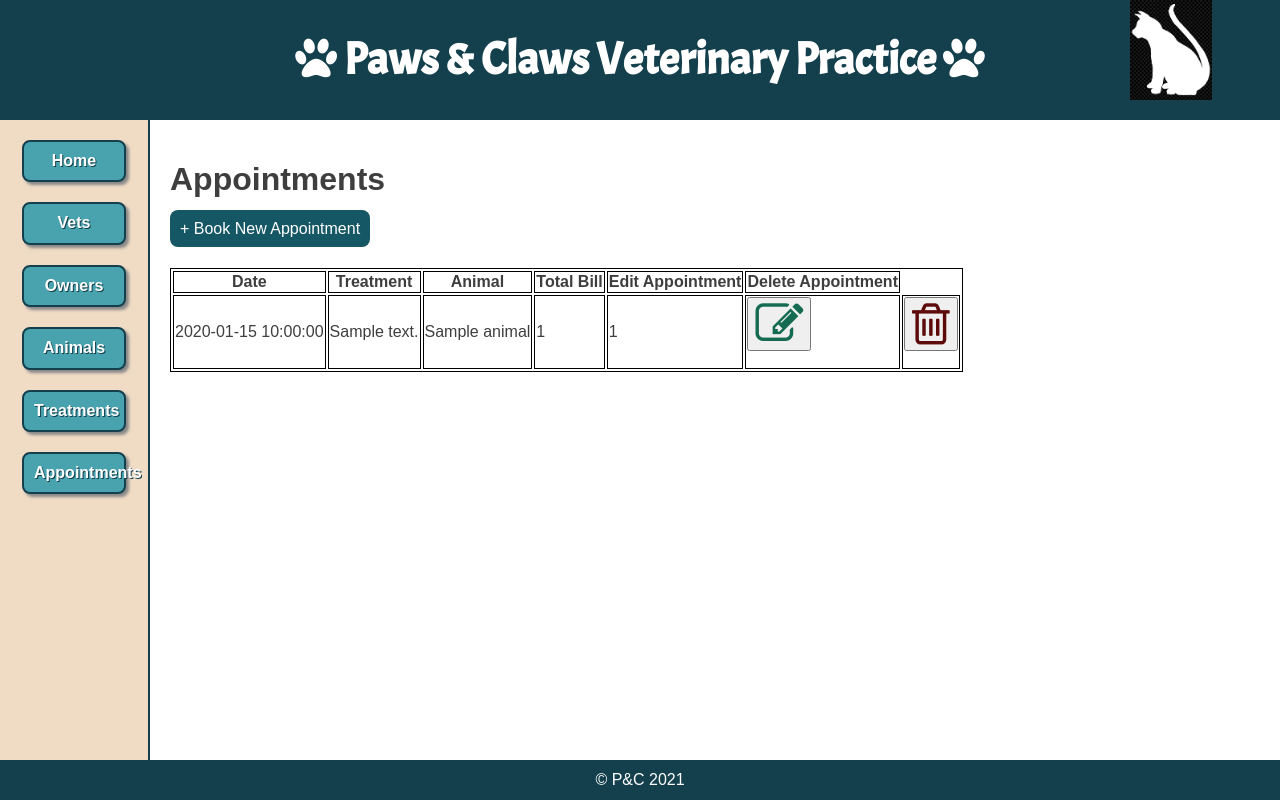
After one commit to Kirsten4/vet_management_app, a Flask app: page /appointments in a window 1280 px wide. The commit adds this page. Run offline with Flask 2, Linux system fonts and the light colour scheme; a database or web service that is not in the repository returns one stand-in record (values such as "Sample title"); parts of the project's set-up code (start-up, migrations or seed data) failed here and were passed over; some libraries are stand-ins or nearby versions.

Commit message:
book appointment

```diff
--- a/app.py
+++ b/app.py
@@ -4,6 +4,7 @@ from controllers.animals_controller import animals_blueprint
 from controllers.owners_controller import owners_blueprint
 from controllers.vets_controller import vets_blueprint
 from controllers.treatments_controller import treatments_blueprint
+from controllers.appointments_controller import appointments_blueprint
 # set up controllers first to import
 
 app = Flask(__name__)
@@ -12,6 +13,7 @@ app.register_blueprint(animals_blueprint)
 app.register_blueprint(owners_blueprint)
 app.register_blueprint(vets_blueprint)
 app.register_blueprint(treatments_blueprint)
+app.register_blueprint(appointments_blueprint)
 
 @app.route('/')
 def home():
--- a/controllers/animals_controller.py
+++ b/controllers/animals_controller.py
@@ -33,9 +33,7 @@ def create_animal():
     type_of_animal = request.form['type_of_animal']
     owner_id = request.form['owner_id']
     treatment_notes = request.form['treatment_notes']
-    # vet_id = request.form['vet_id']
     owner = owner_repository.select(owner_id)
-    # vet = vet_repository.select(vet_id)
     vets = vet_repository.select_all()
     vet = animal_repository.assign_vet_to_animal(vets)
     photo = request.form['photo']
--- /dev/null
+++ b/controllers/appointments_controller.py
@@ -0,0 +1,73 @@
+from flask import Flask, render_template, request,redirect,url_for, Blueprint
+import repositories.appointment_repository as appointment_repository
+import repositories.animal_repository as animal_repository
+import repositories.treatment_repository as treatment_repository
+from models.appointment import Appointment
+
+appointments_blueprint = Blueprint("appointments", __name__)
+
+# INDEX
+# GET '/appointments'
+@appointments_blueprint.route("/appointments")
+def appointments():
+    appointments = appointment_repository.select_all()
+    appointments.sort(key=lambda x: x.date)
+    return render_template("appointments/index.html", appointments=appointments)
+
+# NEW
+# GET '/appointments/new'
+# Return html form to the browser
+@appointments_blueprint.route("/appointments/new")
+def new_appointment():
+    treatments = treatment_repository.select_all()
+    animals = animal_repository.select_all()
+    return render_template("appointments/new.html", treatments=treatments, animals=animals)
+
+# CREATE
+# POST '/appointments'
+@appointments_blueprint.route("/appointments", methods=['POST'])
+def create_appointment():
+    date = request.form['date']
+    treatemnt_id = request.form['treatment_id']
+    animal_id = request.form['animal_id']
+    treatment = treatment_repository.select(treatemnt_id)
+    animal = animal_repository.select(animal_id)
+    appointment = Appointment(date,treatment, animal)
+    appointment_repository.save(appointment)
+    return redirect(url_for(".appointments"))
+
+# EDIT
+# GET '/animals/<id>/edit'
+@animals_blueprint.route("/animals/<id>/edit")
+def edit_animal(id):
+    owners = owner_repository.select_all()
+    vets = vet_repository.select_all()
+    animal = animal_repository.select(id)
+    return render_template("animals/edit.html", animal=animal, owners=owners, vets=vets)
+
+# UPDATE
+# PUT '/animals/<id>'
+@animals_blueprint.route("/animals/<id>", methods=['POST'])
+def update_animal(id):
+    name = request.form['name']
+    date_of_birth = request.form['date_of_birth']
+    type_of_animal = request.form['type_of_animal']
+    owner_id = request.form['owner_id']
+    treatment_notes = request.form['treatment_notes']
+    vet_id = request.form['vet_id']
+    owner = owner_repository.select(owner_id)
+    vet = vet_repository.select(vet_id)
+    place_holder_animal = animal_repository.select(id)
+    checked_in_time = place_holder_animal.checked_in_time
+    checked_out_time = place_holder_animal.checked_out_time
+    photo = request.form['photo']
+    animal = Animal(name, date_of_birth, type_of_animal, owner, treatment_notes, vet, photo, checked_in_time, checked_out_time, id)
+    animal_repository.update(animal)
+    return redirect(url_for(".animals"))
+
+# DELETE
+# DELETE '/animals/<id>'
+@animals_blueprint.route("/animals/<id>/delete", methods=['POST'])
+def delete_animal(id):
+    animal_repository.delete(id)
+    return redirect(url_for(".animals"))
--- a/models/appointments.py
+++ b/models/appointment.py
@@ -5,3 +5,4 @@ class Appointment:
         self.treatment = treatment
         self.animal = animal
         self.total_bill = total_bill
+        self.id = id
--- a/repositories/appointment_repository.py
+++ b/repositories/appointment_repository.py
@@ -0,0 +1,59 @@
+from db.run_sql import run_sql
+from models.appointment import Appointment
+import repositories.treatment_repository as treatment_repository
+import repositories.animal_repository as animal_repository
+
+def save(appointment):
+    sql = "INSERT INTO appointments (date, treatment_id, animal_id) VALUES (%s, %s, %s) RETURNING *"
+    values = [appointment.date, appointment.treatment.id, appointment.animal.id]
+    results = run_sql(sql,values)
+    id = results[0]['id']
+    appointment.id = id
+    return appointment
+
+def select_all():
+    appointments = []
+    sql = "SELECT * FROM appointments"
+    results = run_sql(sql)
+    for row in results:
+        treatment = treatment_repository.select(row['treatment_id'])
+        animal = animal_repository.select(row['animal_id'])
+        appointment = Appointment(row['date'], treatment, animal, row['total_bill'], row['id'])
+        appointments.append(appointment)
+    return appointments
+
+def delete_all():
+    sql = "DELETE FROM appointments"
+    run_sql(sql)
+
+def select(id):
+    appointment = None
+    sql = "SELECT * FROM appointments WHERE id = %s"
+    values = [id]
+    result = run_sql(sql,values)[0]
+    if result is not None:
+        treatment = treatment_repository.select(result['treatment_id'])
+        animal = animal_repository.select(result['animal_id'])
+        appointment = Appointment(result['date'], treatment, animal, result['total_bill'], result['id'])
+    return appointment
+
+def delete(id):
+    sql = "DELETE  FROM appointments WHERE id = %s"
+    values = [id]
+    run_sql(sql, values)
+
+def update(appointment):
+    sql = "UPDATE appointments SET (date, treatment_id, animal_id, total_bill) = (%s, %s, %s, %s) WHERE id = %s"
+    values = [appointment.date, appointment.treatment.id, appointment.animal.id, appointment.total_bill, appointment.id]
+    run_sql(sql, values)
+
+def select_all_by_animal(animal):
+    appointments = []
+    sql = "SELECT * FROM appointments WHERE animal_id = %s"
+    values = [animal.id]
+    results = run_sql(sql,values)
+    for result in results:
+        treatment = treatment_repository.select(result['treatment_id'])
+        appointment = Appointment(result['date'], treatment, animal, result['total_bill'], result['id'])
+        appointments.append(appointment)
+    return appointments
--- /dev/null
+++ b/templates/appointments/index.html
@@ -0,0 +1,42 @@
+{% extends 'base.html' %}
+
+{% block content %}
+<h1>Appointments</h1>
+
+<div class="submit-form">
+    <a href="/appointments/new">+ Book New Appointment</a>
+</div>
+
+<table>
+    <tr>
+        <th>Date</th>
+        <th>Treatment</th>
+        <th>Animal</th>
+        <th>Total Bill</th>
+        <th>Edit Appointment</th>
+        <th>Delete Appointment</th>
+    </tr>
+
+    {% for appointment in appointments %}
+    <tr>
+        <td>{{ appointment.date }}</td>
+        <td>{{ appointment.treatment.description }}</td>
+        <td>{{ appointment.animal.name }}</td>
+        <td>{{ appointment.total_bill }}</td>
+        <td>{{ appointment.id }}</td>
+        <td>
+            <form class="animal-form" action="/appointments/{{appointment.id}}/edit">
+                <button class="edit-button"><i class="fa fa-pencil-square-o fa-3x" style="color:rgb(20, 107, 81)" ></i></button>
+              </form>
+        </td>
+
+        <td>
+            <form class="animal-form" action="/appointments/{{appointment.id}}/delete" method="POST">
+              <button class="trash-button"><i class="fa fa-trash-o fa-3x" style="color:rgb(92, 10, 10)"></i></button>
+            </form>
+        </td>
+    </tr>
+    {% endfor %}
+
+</table>
+{% endblock content %}
--- a/templates/base.html
+++ b/templates/base.html
@@ -28,6 +28,9 @@
                 <div class=nav-button>
                     <a href="/treatments">Treatments</a>
                 </div>
+                <div class=nav-button>
+                    <a href="/appointments">Appointments</a>
+                </div>
         </nav>
         <section id="content-1">
             {% block content %}
```
Also changed, not shown: templates/appointments/new.html (added, +32 -0 lines), templates/owners/index.html (+0 -8 lines).
